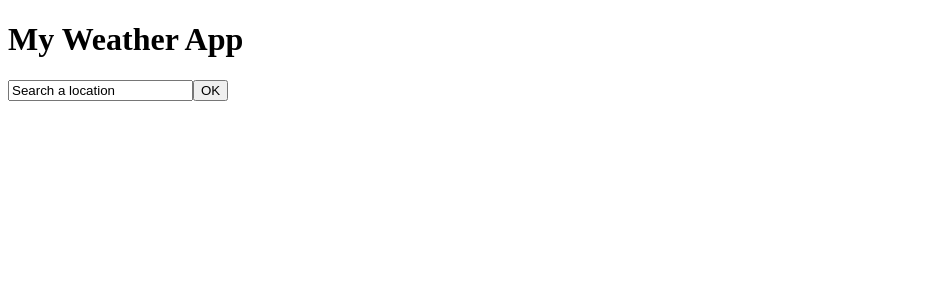
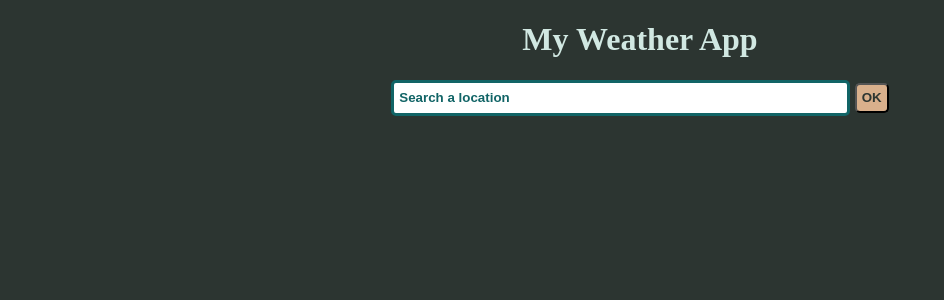
Before and after one commit to antesaj/my-weather-app, a React (Create React App) app: page / in a window 1280 px wide. Shown: the top 300 px of the page, without its empty margins (0-944 px from the left). Built offline with nearby package versions, Linux system fonts and the light colour scheme; no server answers.

Commit message:
Added css styling to components.

```diff
--- a/public/index.html
+++ b/public/index.html
@@ -19,7 +19,7 @@
       work correctly both with client-side routing and a non-root public URL.
       Learn how to configure a non-root public URL by running `npm run build`.
     -->
-    <title>React App</title>
+    <title>My Weather App</title>
   </head>
   <body>
     <noscript>
--- /dev/null
+++ b/src/App.css
@@ -0,0 +1,9 @@
+body {
+  background-color: #2c3531;
+}
+
+.main {
+  text-align: center;
+  background-color: #2c3531;
+  color: #d1e8e2;
+}
--- a/src/App.js
+++ b/src/App.js
@@ -3,6 +3,8 @@ import React, { Component } from "react";
 import Header from "./Components/Header";
 import SearchBar from "./Components/SearchBar";
 import WeatherDisplay from "./Components/WeatherDisplay";
+
+import "./App.css";
 
 class App extends Component {
   constructor(props) {
@@ -53,7 +55,7 @@ class App extends Component {
 
   render() {
     return (
-      <div>
+      <div className="main">
         <Header />
         <SearchBar onGetWeatherSubmit={this.handleGetWeatherSubmit} />
         <WeatherDisplay weather={this.state.weather} />
--- /dev/null
+++ b/src/Components/SearchBar.css
@@ -0,0 +1,20 @@
+.searchBar {
+  width: 35%;
+  border: 3px solid #116466;
+  padding: 5px;
+  margin-right: 5px;
+  height: 20px;
+  border-radius: 5px;
+  outline: none;
+  color: #116466;
+  font-weight: bold;
+}
+
+.okButton {
+  height: 30px;
+  padding: 5px;
+  border-radius: 5px;
+  background-color: #d9b08c;
+  color: #2c3531;
+  font-weight: bold;
+}
--- a/src/Components/SearchBar.js
+++ b/src/Components/SearchBar.js
@@ -1,4 +1,6 @@
 import React, { Component } from "react";
+
+import "./SearchBar.css";
 
 class SearchBar extends Component {
   constructor(props) {
@@ -49,12 +51,13 @@ class SearchBar extends Component {
       <div>
         <form onSubmit={this.handleGetWeatherSubmit}>
           <input
+            className="searchBar"
             type="text"
             value={this.state.searchBarText}
             onClick={this.handleClick}
             onChange={this.handleChange}
           />
-          <input type="submit" value="OK" />
+          <input className="okButton" type="submit" value="OK" />
         </form>
       </div>
     );
--- /dev/null
+++ b/src/Components/WeatherDisplay.css
@@ -0,0 +1,12 @@
+.weatherHeader {
+  display: inline;
+  white-space: nowrap;
+}
+
+.conditionIcon {
+  float: none;
+}
+
+.headerText {
+  float: none;
+}
--- a/src/Components/WeatherDisplay.js
+++ b/src/Components/WeatherDisplay.js
@@ -1,4 +1,6 @@
 import React, { Component } from "react";
+
+import "./WeatherDisplay.css";
 
 class WeatherDisplay extends Component {
   constructor(props) {
@@ -9,9 +11,9 @@ class WeatherDisplay extends Component {
     if (this.props.weather) {
       // let image = "http:" + this.props.weather.current.condition.icon;
       return (
-        <div>
+        <div className="weatherHeader">
           <img src={`http:${this.props.weather.current.condition.icon}`} />
-          <div>
+          <div className="headerText">
             <h3>
               {this.props.weather.location.name},{" "}
               {this.props.weather.location.region}
```
